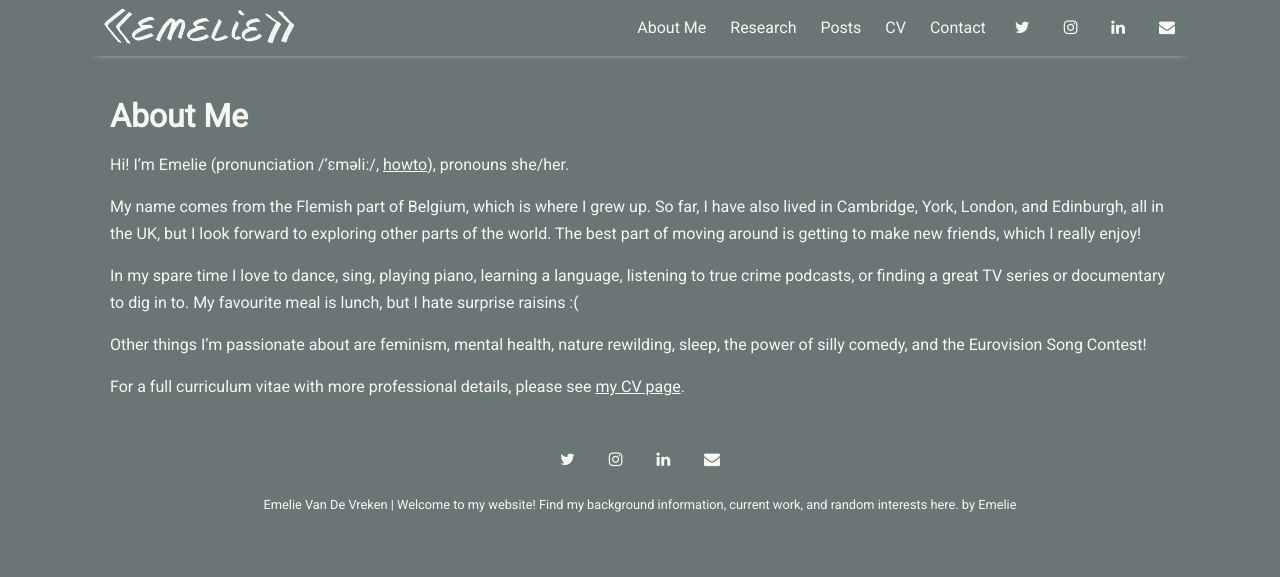
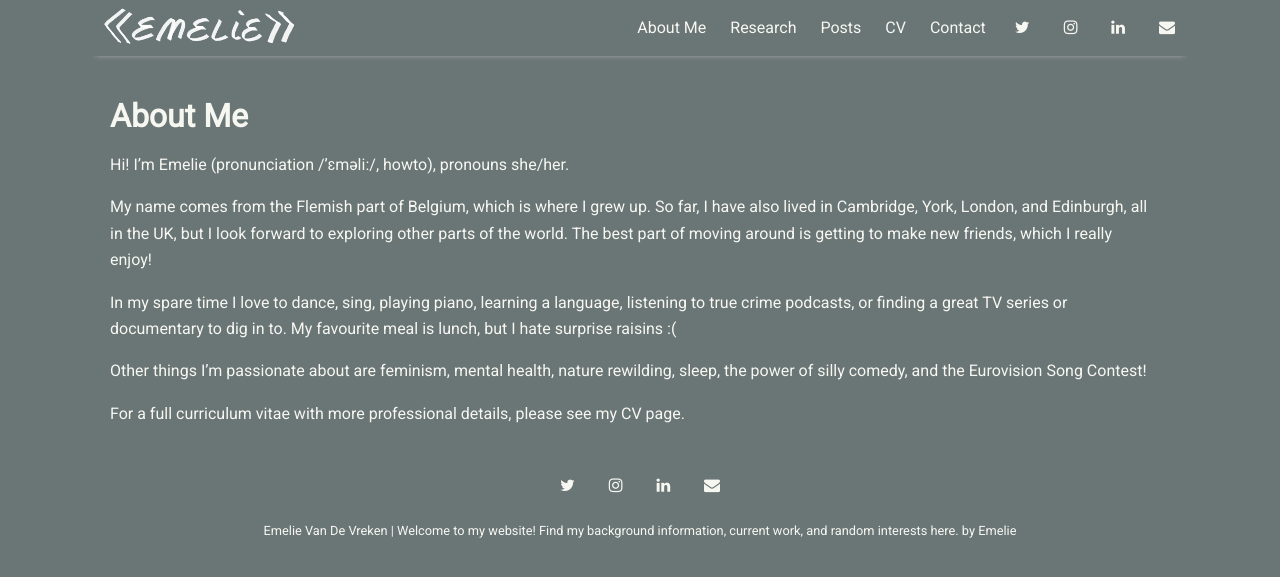
Before and after one commit to evdv/evdv.github.io, a Jekyll site: the page built from _pages/about.md, in a window 1280 px wide. Shown: the top 577 px of the page. Built offline with Jekyll 4.4.1, drawn with Linux system fonts in a browser that asks for light colours; nearby versions of some CDN libraries.

Commit message:
more link fun

```diff
--- a/_pages/about.md
+++ b/_pages/about.md
@@ -4,7 +4,7 @@
 permalink: /about
 ---
 
-Hi! I'm Emelie (pronunciation /'ɛməli:/, [howto](https://www.howtopronounce.com/emelie){:class="textlinks"}), pronouns she/her.
+Hi! I'm Emelie (pronunciation /'ɛməli:/, <a href="https://www.howtopronounce.com/emelie" id="textlinks">howto</a>), pronouns she/her.
 
 My name comes from the Flemish part of Belgium, which is where I grew up.
 So far, I have also lived in Cambridge, York, London, and Edinburgh, all in the UK, but I look forward to exploring other parts of the world.
@@ -15,4 +15,4 @@
 
 Other things I'm passionate about are feminism, mental health, nature rewilding, sleep, the power of silly comedy, and the Eurovision Song Contest!
 
-For a full curriculum vitae with more professional details, please see [my CV page](curriculum-vitae.md){:class="textlinks"}.
+For a full curriculum vitae with more professional details, please see <a href="curriculum-vitae.md" id="textlinks">my CV page</a>.
--- a/_sass/_page.scss
+++ b/_sass/_page.scss
@@ -1,5 +1,5 @@
 .page-content {
-  width: $container-width - 40px;
+  width: $container-width - 60px;
   display: block;
   margin: 10px auto 10px;
   padding: 0px 10px 10px;
```
